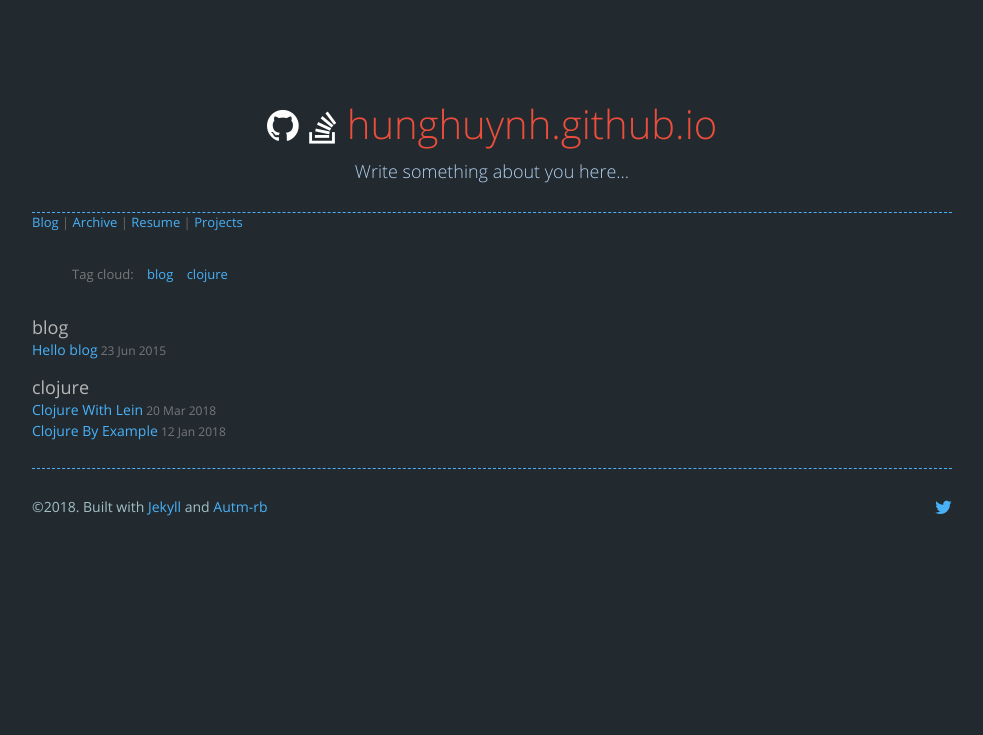
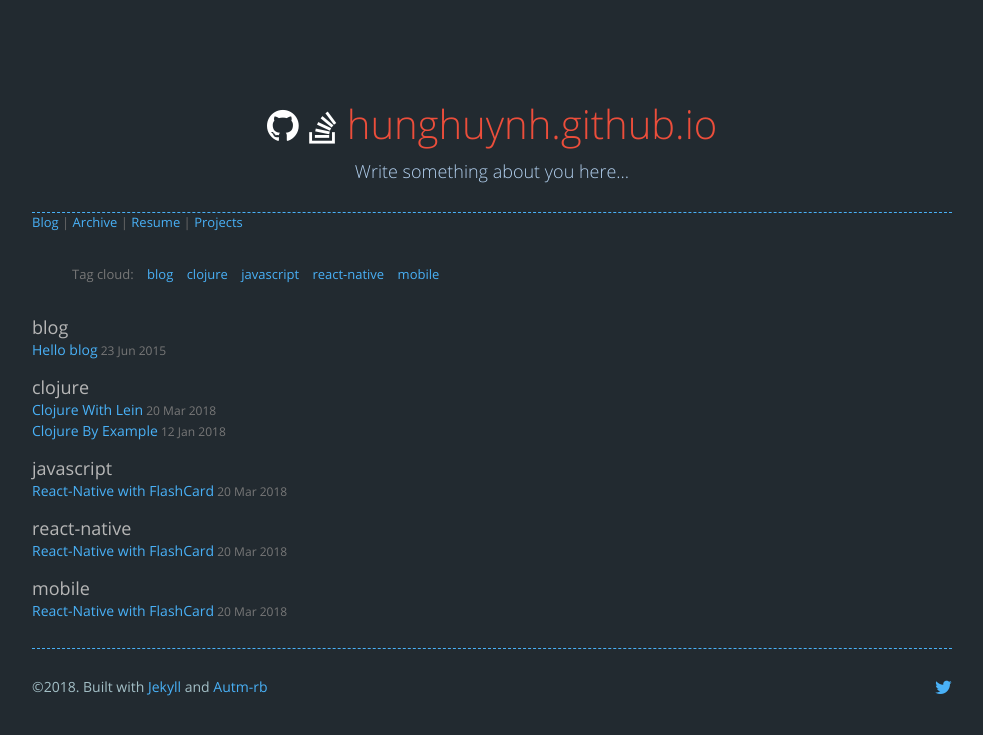
Before and after one commit to HungHuynh/hunghuynh.github.com, a Jekyll site: the page built from tags.html, in a window 1280 px wide. Shown: the top 735 px of the page, without its empty margins (148-1131 px from the left). Built offline with Jekyll 4.4.1, drawn with Linux system fonts in a browser that asks for light colours; nearby versions of some CDN libraries; comment, search, counter and statistics services are not loaded.

Commit message:
add blog post

````diff
--- /dev/null
+++ b/_posts/2018-03-20-react-native-flashcard.md
@@ -0,0 +1,36 @@
+---
+published: true
+title: "React-Native with FlashCard"
+layout: post
+tags: [javascript,react-native,mobile]
+---
+
+### React-Native
+
+```
+react-native init FlashCard
+
+npm install
+
+npm start
+```
+
+run app on device
+```
+react-native run-(ios|android)
+```
+
+### ReactNavigation
+
+#### StackNavigation
+
+#### Modal
+
+### Realm
+
+#### Install
+```
+npm i --save realm lodash
+
+rnpm link realm
+```
````
Also changed, not shown: _posts/2018-03-20-clojure-with-lein.md (+16 -2 lines).
